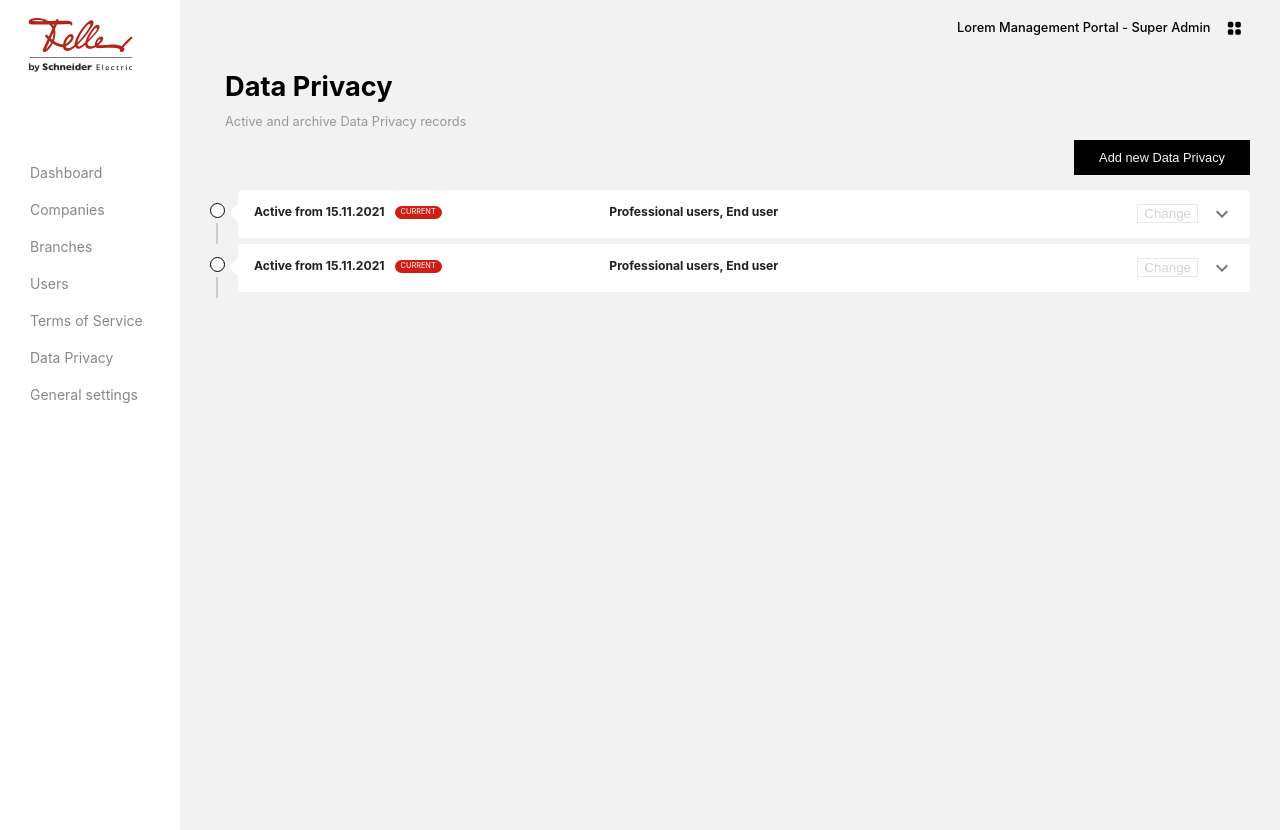
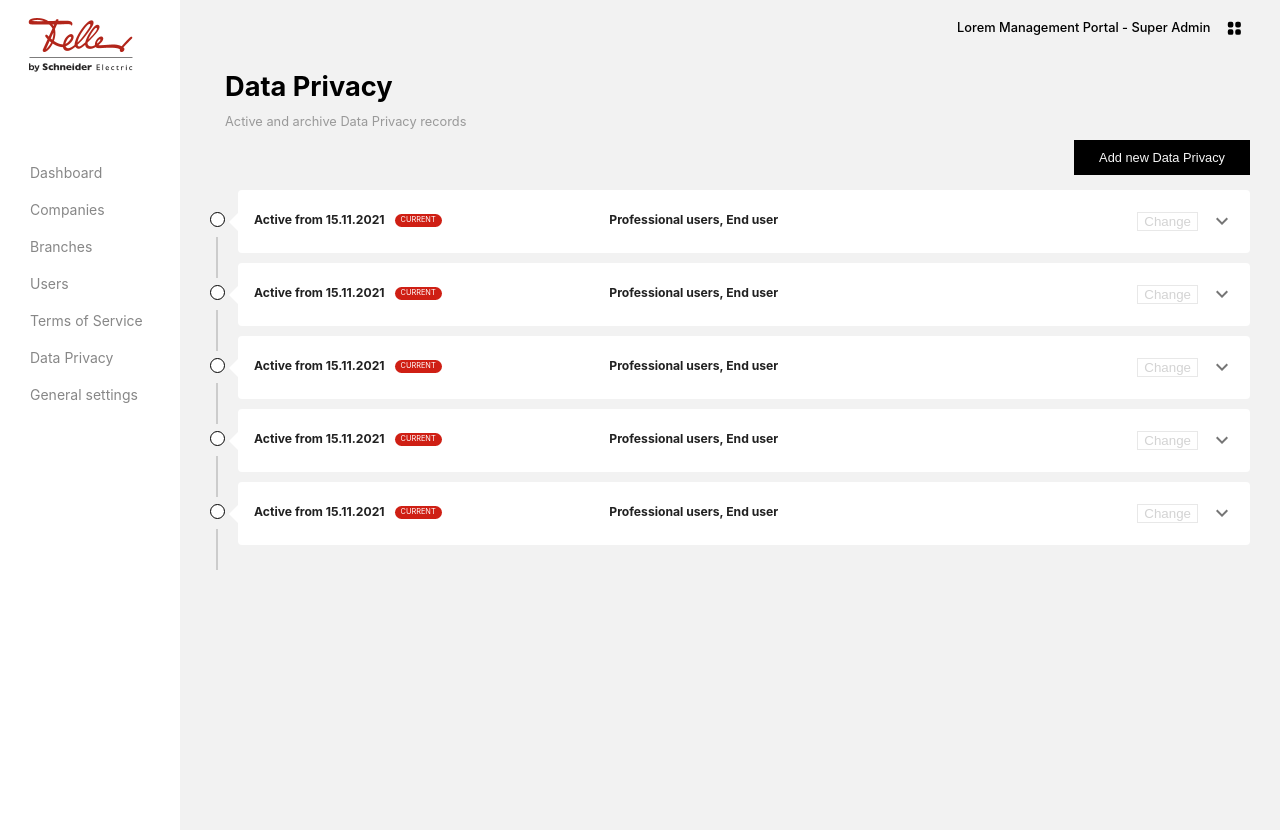
Before and after one commit to Lazar996F/mobx-react, a React (Create React App) app in the folder frontend/: page /privacy in a window 1280 px wide. Built offline with nearby package versions, Linux system fonts and the light colour scheme.

Commit message:
dummy data for rendering styled rows

```diff
--- a/frontend/src/Components/DataPrivacy/DataPrivacyContent.js
+++ b/frontend/src/Components/DataPrivacy/DataPrivacyContent.js
@@ -1,13 +1,10 @@
 import {Container} from '../../Styled/DataPrivacy';
 import DataPrivacyRow from './DataPrivacyRow';
 
-function DataPrivacyContent() {
+function DataPrivacyContent({timelineData}) {
   return (
     <Container>
-
-
-      <DataPrivacyRow />
-      <DataPrivacyRow />
+      {timelineData.map( (item,key) => <DataPrivacyRow key={key} role={item.role} date={item.date} pdf={item.pdf} textContent={item.content}/>)}
     </Container>
   );
 }
--- a/frontend/src/Pages/DataPrivacy.js
+++ b/frontend/src/Pages/DataPrivacy.js
@@ -2,7 +2,40 @@
 import {ButtonWrapper, Button} from '../Styled/DataPrivacy'
 import DataPrivacyContent from "../Components/DataPrivacy/DataPrivacyContent";
 
+const dummyData = [
+  {
+    role: 'Professional users, End users',
+    pdf: 'Data privacy_document.PDF',
+    content: 'Lorem ipsum bla bla',
+    date: '15.11.2021'
+  },
+  {
+    role: 'Professional users, End users',
+    pdf: 'Data privacy_document.PDF',
+    content: 'Lorem ipsum bla bla',
+    date: '09.07.2021'
+  },
+  {
+    role: 'Professional users',
+    pdf: 'Data privacy_document.PDF',
+    content: 'Lorem ipsum bla bla',
+    date: '05.04.2021'
+  },
+  {
+    role: 'End users',
+    pdf: 'Data privacy_document.PDF',
+    content: 'Lorem ipsum bla bla',
+    date: '10.12.2020'
+  },
+  {
+    role: 'Professional users, End users',
+    pdf: 'Data privacy_document.PDF',
+    content: 'Lorem ipsum bla bla',
+    date: '16.06.2020'
+  }
+]
 function DataPrivacy(setTitle) {
+
   useEffect(() => {
     setTitle('Data Privacy');
   }, []);
@@ -12,7 +45,7 @@
       <ButtonWrapper>
         <Button>Add new Data Privacy</Button>
       </ButtonWrapper>
-      <DataPrivacyContent/>
+      <DataPrivacyContent timelineData={dummyData} />
     </>
   )
 }
--- a/frontend/src/Styled/DataPrivacy.js
+++ b/frontend/src/Styled/DataPrivacy.js
@@ -28,6 +28,7 @@
 export const RowContent = styled.div`
   display: flex;
   width: 100%;
+  padding: 10px 0;
 `;
 
 // View box 1/3 column inside row named RowContent
@@ -89,7 +90,7 @@
     position: absolute;
     height: 0;
     width: 0;
-    top: 14px;
+    top: 23px;
     left: -18px;
     border-width: 9px;
     border-color: transparent white transparent transparent;
@@ -100,12 +101,14 @@
 export const RowWrapper = styled.div`
   display: flex;
   flex-direction: row;
+  margin-bottom: 10px;
 `;
 
 export const LineCircleWrapper = styled.div`
-  padding-top: 13px;
   padding-right: 13px;
+  padding-top: 22px;
 `;
+
 
 export const CircleDot = styled.span`
   display: flex;
@@ -117,12 +120,9 @@
 `;
 
 export const VerticalLine = styled.div`
-  //height: 23px;
- border-left: 2px solid #80808054;
- // left: 7px;
-  //top: 40px;
+  border-left: 2px solid #80808054;
   margin-left: 6px;
-  margin-top: 5px;
-  height: inherit;
-  min-height: 21px;
+  margin-top: 10px;
+  height: 100%;
+  align-items: stretch;
 `;
```
